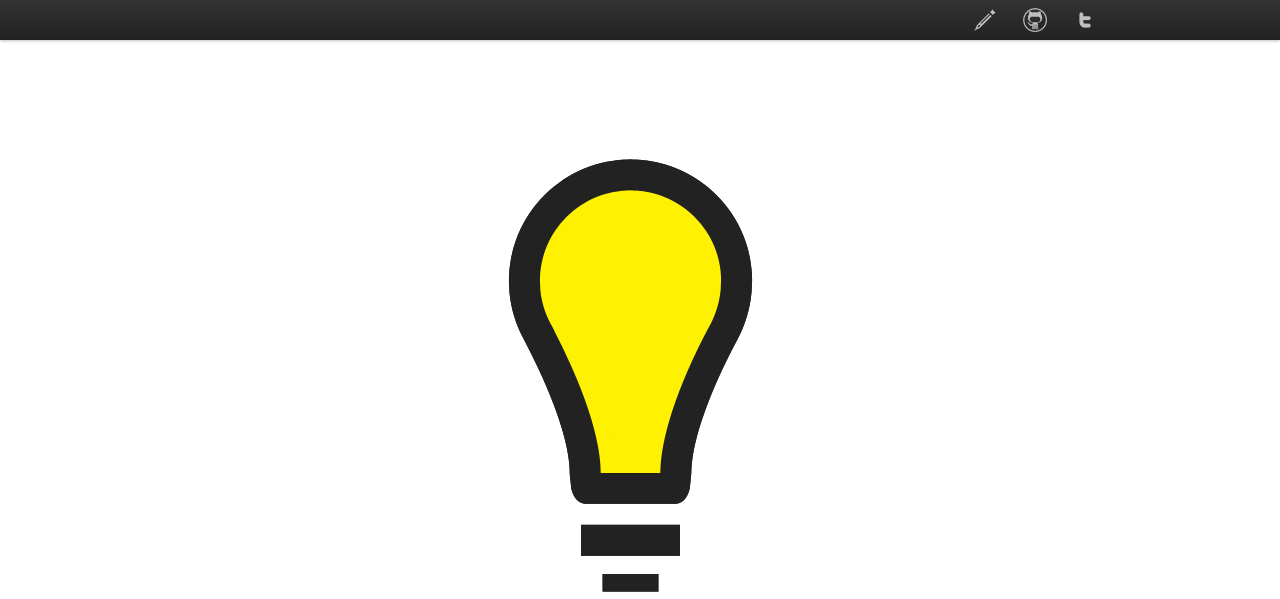
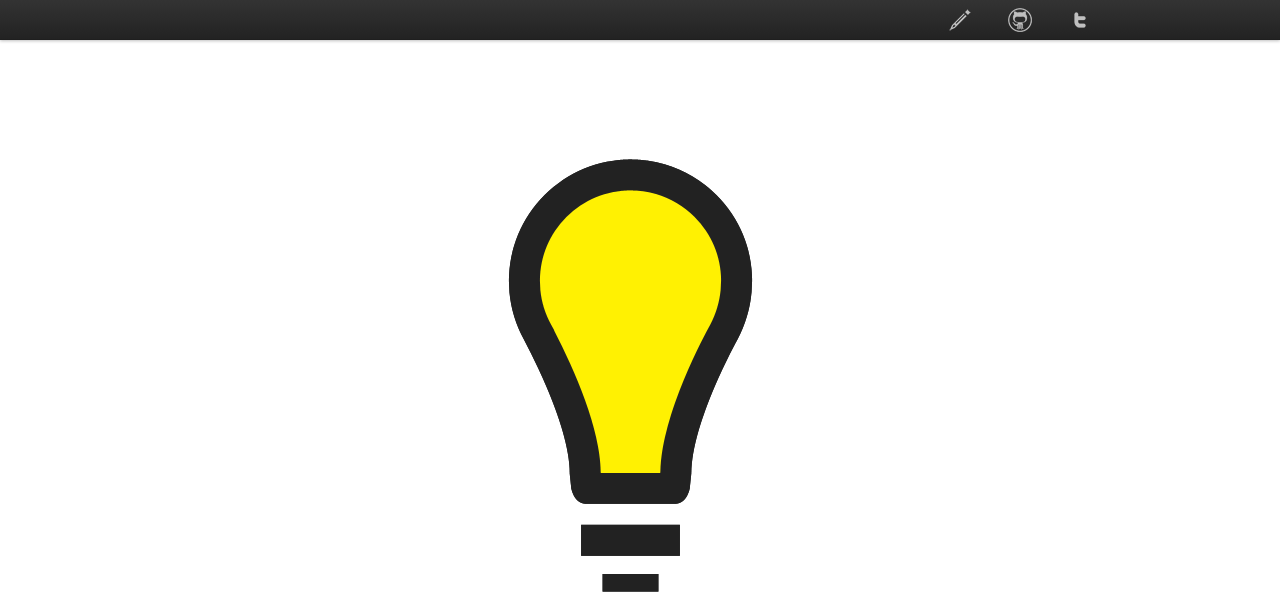
Before and after one commit to zachwill/old, a Flask app: page / in a window 1280 px wide. Shown: the top 599 px of the page. Run offline with Flask 2, Linux system fonts and the light colour scheme; some libraries are stand-ins or nearby versions.

Commit message:
Header images should be spaced further apart

```diff
--- a/static/css/main.css
+++ b/static/css/main.css
@@ -2,7 +2,7 @@
 ::-moz-selection{background:#0071b6;color:#fff;text-shadow:-1px 1px 1px #005183;}
 ::selection{background:#0071b6;color:#fff;text-shadow:-1px 1px 1px #005183;}
 body{margin-top:100px;}body:after{content:url(/static/img/idea_yellow.png);display:none;}
-.secondary-nav a{display:block;text-indent:-999em;width:30px;}
+.secondary-nav a{display:block;text-indent:-999em;width:40px;}
 .secondary-nav .blog{background:url(/static/img/blog.png) no-repeat center center;}
 .secondary-nav .github{background:url(/static/img/github_gray.png) no-repeat center center;}
 .secondary-nav .twitter{background:url(/static/img/twitter.png) no-repeat center center;}
--- a/static/css/main.less
+++ b/static/css/main.less
@@ -18,7 +18,7 @@ body{
     a{
         display: block;
         text-indent: -999em;
-        width: 30px;
+        width: 40px;
     }
     .blog{
         background: url(/static/img/blog.png) no-repeat center center;
```
